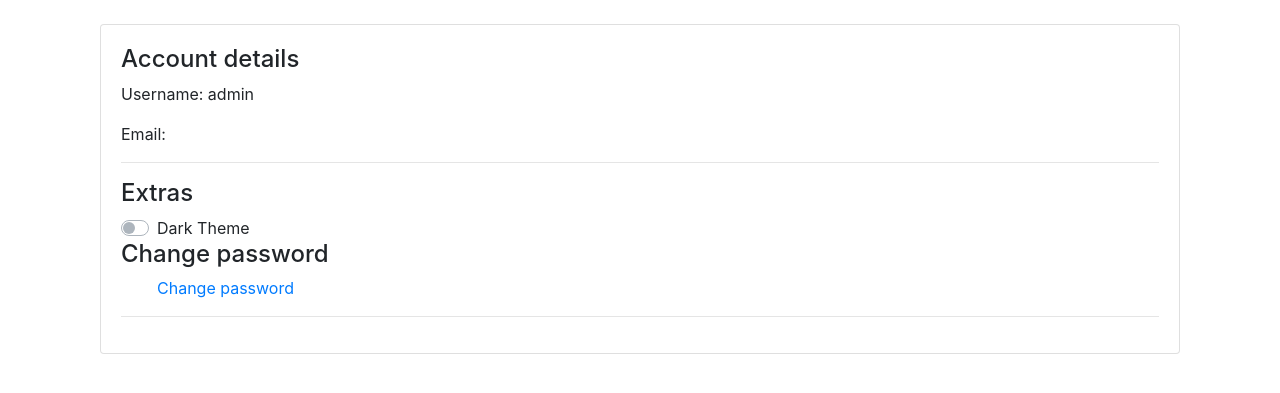
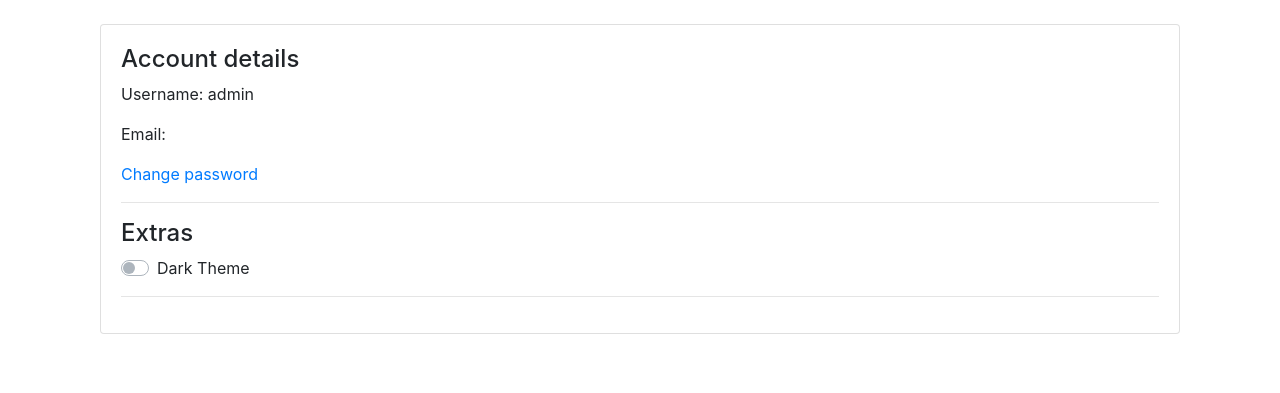
Before and after one commit to hamk-webdev-intip19x6/os_project, a Django app: page /account/ in a window 1280 px wide. Shown: the part 56-449 px from the top of the page. Run offline with Django 3.2, Linux system fonts and the light colour scheme; a user stored in the database is signed in; some libraries are stand-ins or nearby versions.

Commit message:
Update account.html

```diff
--- a/mysite/rental_system/templates/rental_system/account.html
+++ b/mysite/rental_system/templates/rental_system/account.html
@@ -11,15 +11,12 @@
             <h4>Account details</h4>
             <p>Username: {{ user.username }} </p>
             <p>Email: {{ user.email }} </p>
+            <a href="/password">Change password</a>
             <hr>
             <h4>Extras</h4>
             <div class="custom-control custom-switch">
                 <input type="checkbox" class="custom-control-input" id="DarkTheme">
                 <label class="custom-control-label" for="DarkTheme">Dark Theme</label>
-            </div>
-            <h4>Change password</h4>
-            <div class="custom-control custom-switch">
-                <a href="/password">Change password</a>
             </div>
             <hr>
             </div>
```
